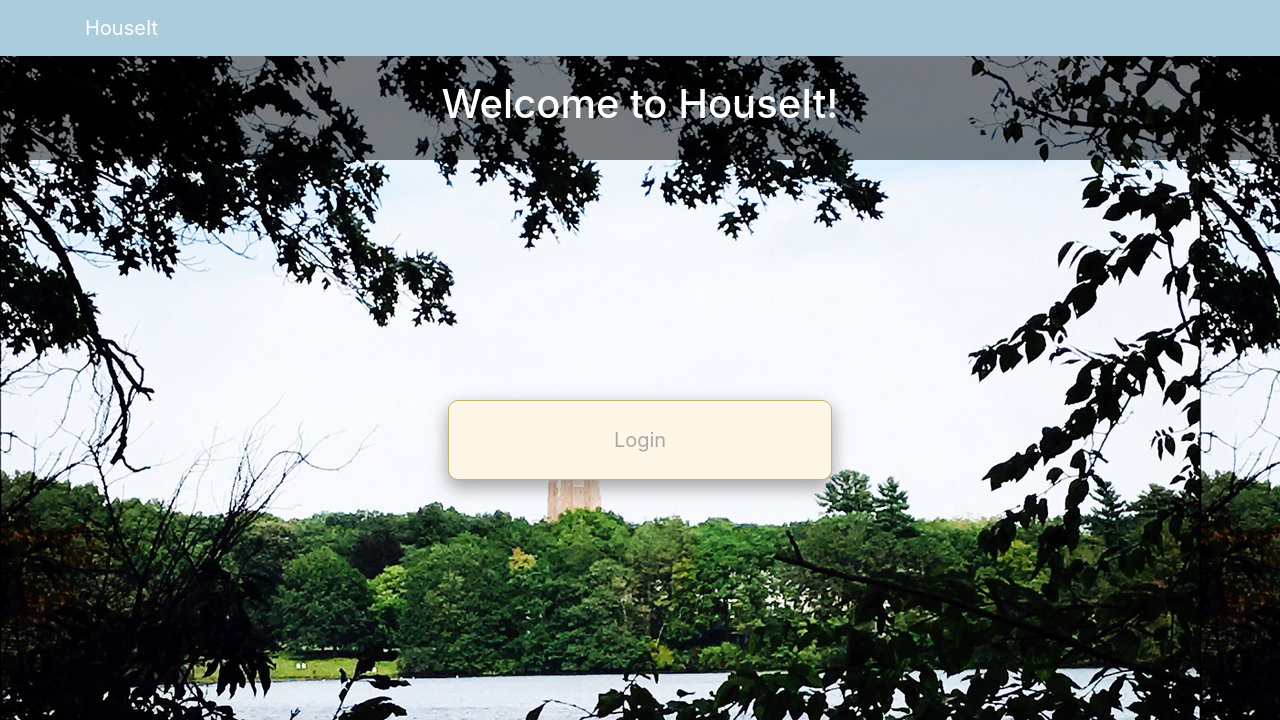
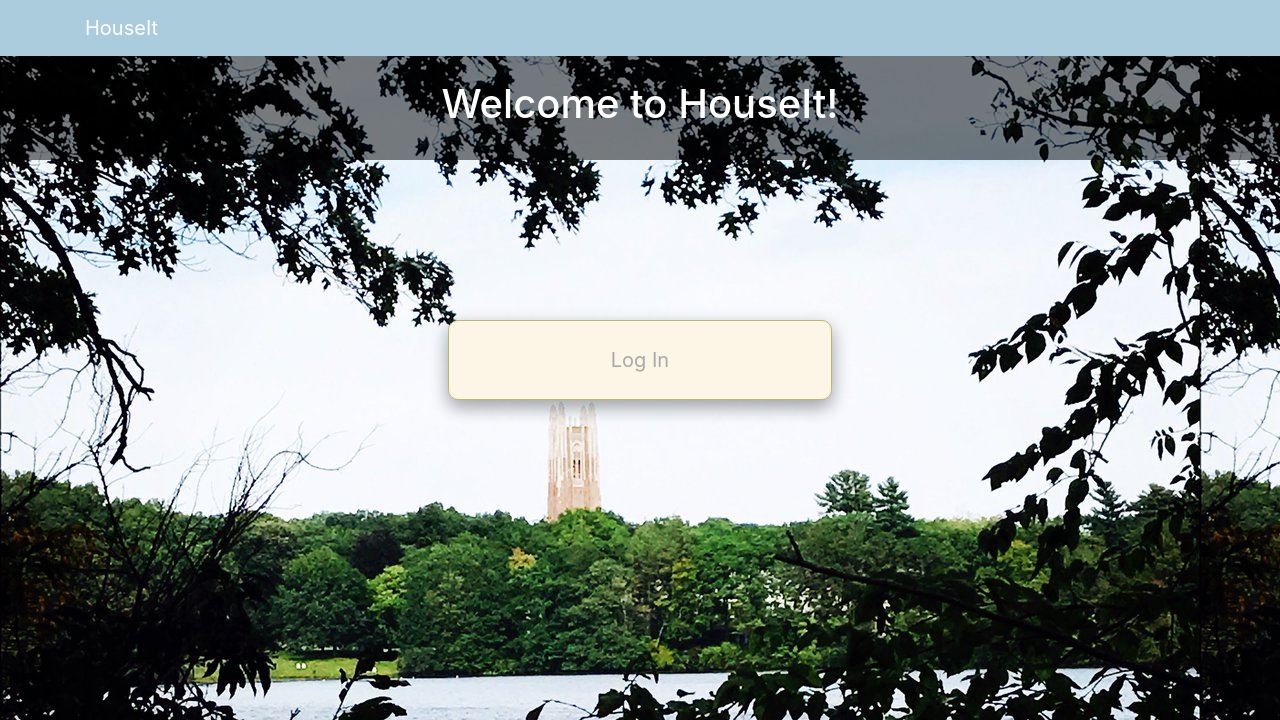
Before and after one commit to dtosca/HouseIt, a Flask app: page / in a window 1280 px wide. Shown: the top 720 px of the page. Run offline with Flask 2, Linux system fonts and the light colour scheme; some libraries are stand-ins or nearby versions.

Commit message:
very important button margins

```diff
--- a/templates/login.html
+++ b/templates/login.html
@@ -29,7 +29,7 @@
 
       .button {
           position: absolute;
-          top: 50%;
+          top: 40%;
           left: 35%;
           height: 80px;
           width: 30%;
@@ -82,7 +82,7 @@
               <!-- route defined by CAS -->
          <form action="/logout/">
           <h1>Thanks for using HouseIt!</h1>
-            <button class='button'>Logout</button>
+            <button class='button'>Log Out</button>
 
         </form>
         </div>
@@ -90,7 +90,7 @@
               <!-- route defined by CAS -->
          <form action="/login/">
           <h1>Welcome to HouseIt!</h1>
-            <button class='button'>Login</button>
+            <button class='button'>Log In</button>
 
         </form>
       {% endif %}
```
